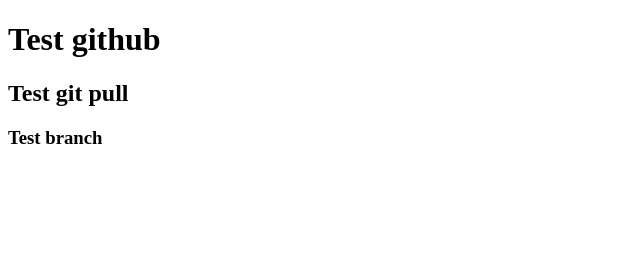
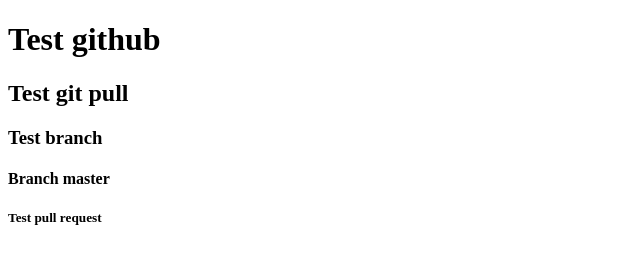
Before and after one commit to DungPHPandREACT/test-github, a plain HTML site: page index.html in a window 1280 px wide. Shown: the whole page, without its empty margins (0-640 px from the left). Drawn offline with Linux system fonts and the light colour scheme.

Commit message:
test pull request

```diff
--- a/index.html
+++ b/index.html
@@ -10,5 +10,7 @@
     <h1>Test github</h1>
     <h2>Test git pull</h2>
     <h3>Test branch</h3>
+    <h4>Branch master</h4>
+    <h5>Test pull request</h5>
   </body>
 </html>
```
